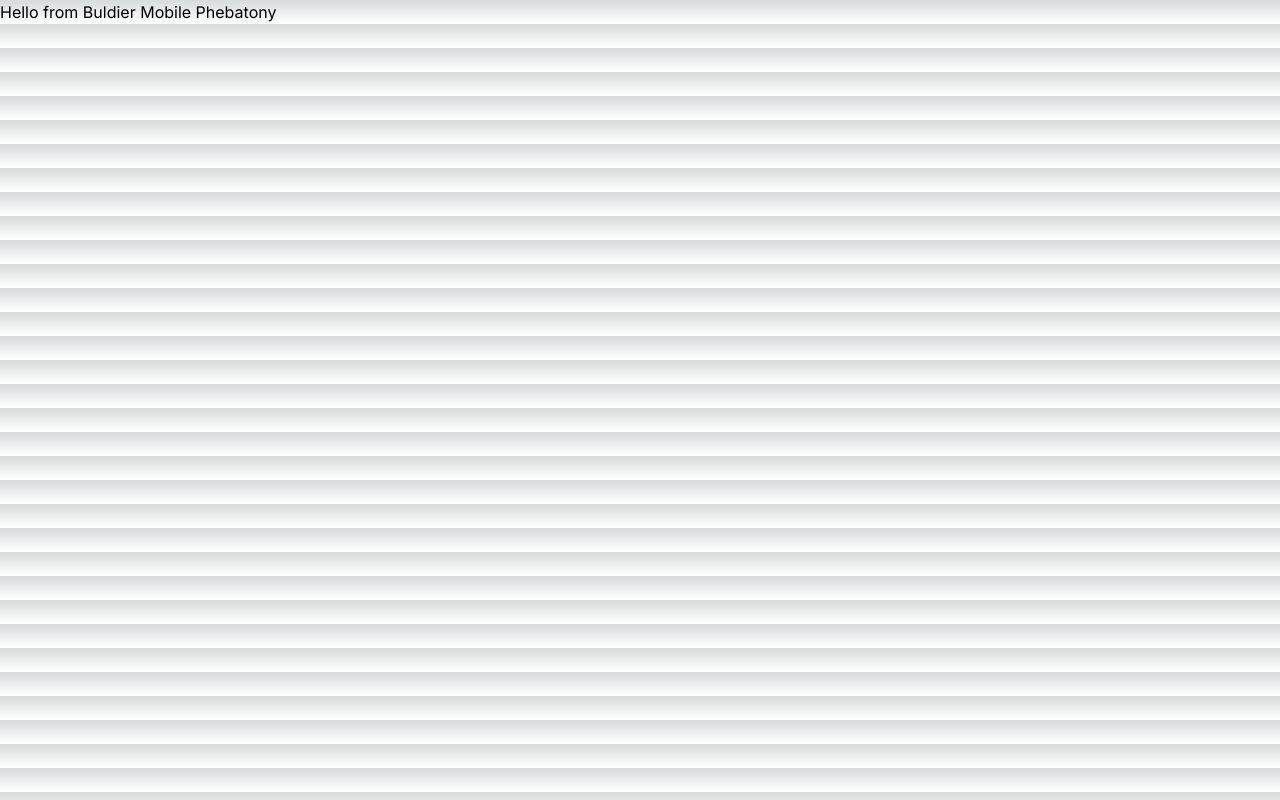
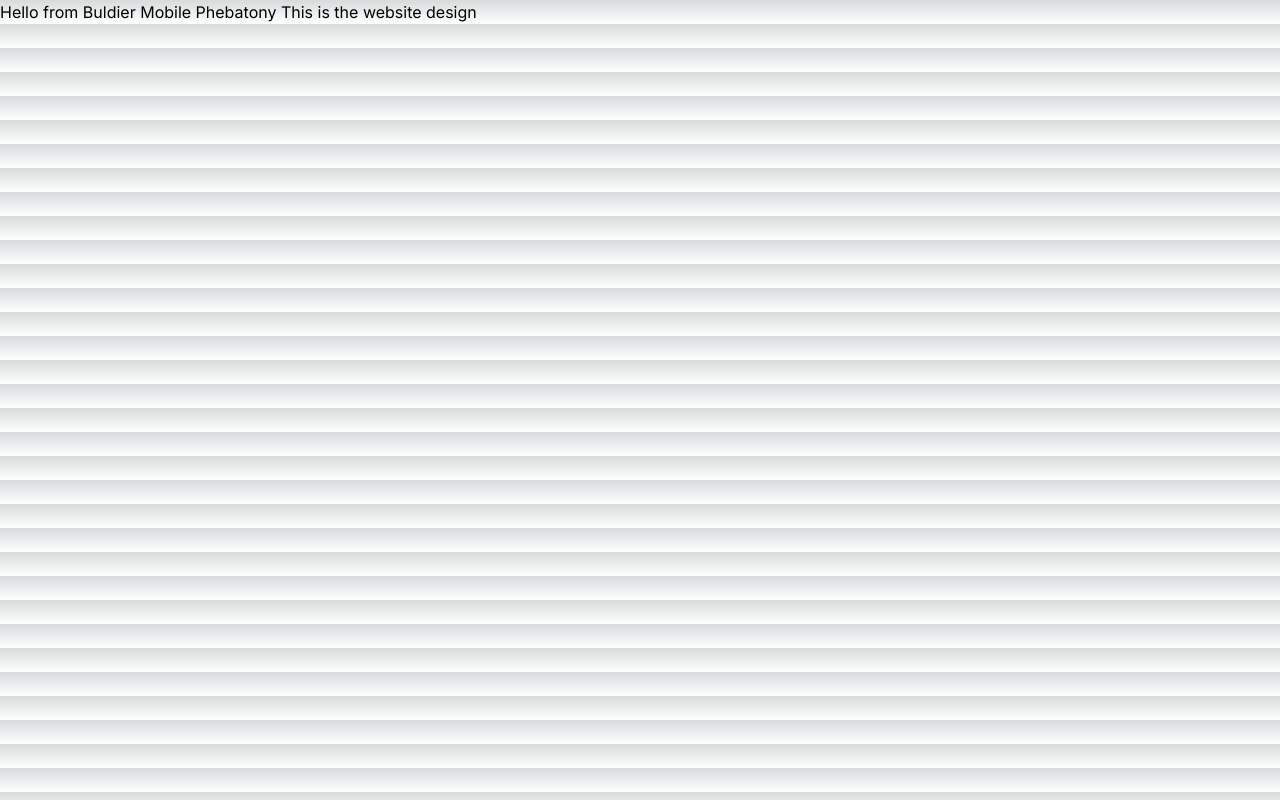
Before and after one commit to jsoto007/bmf-web-app, a Next.js app: page / in a window 1280 px wide. Built offline with nearby package versions, Linux system fonts and the light colour scheme.

Commit message:
working with no errors

```diff
--- a/src/app/page.js
+++ b/src/app/page.js
@@ -4,6 +4,8 @@ export default function Home() {
   return (
     <div>
       Hello from Buldier Mobile Phebatony
+
+      This is the website design
     </div>
 
   )
```
